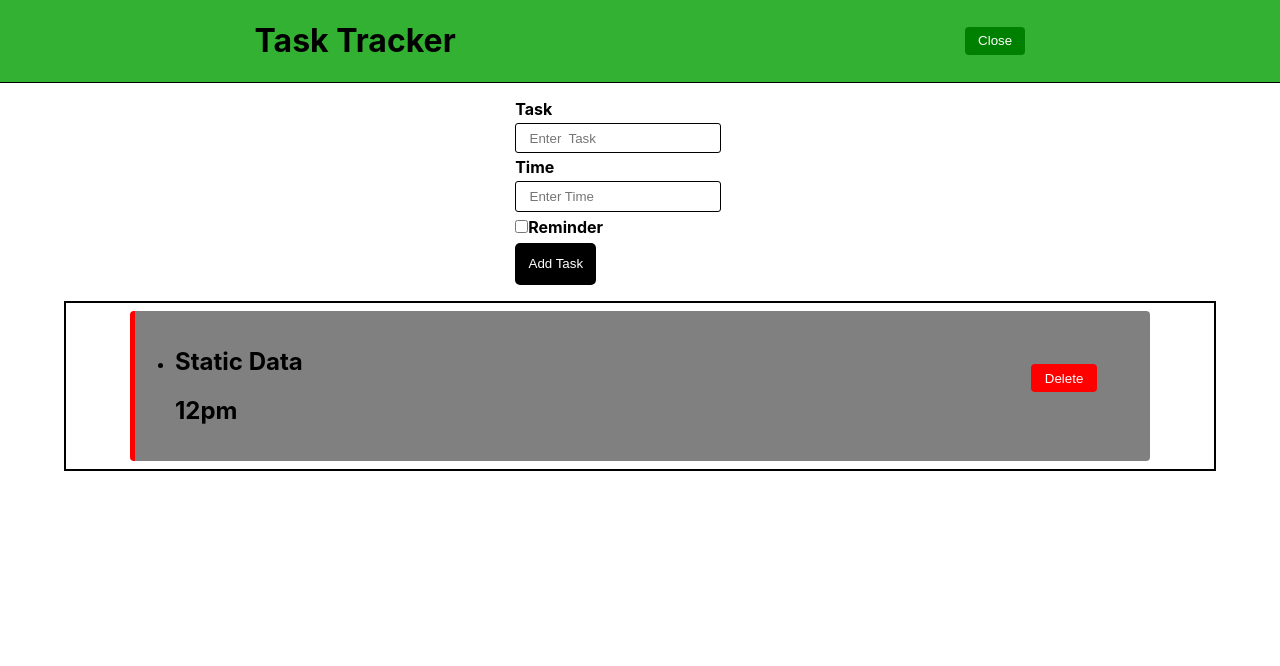
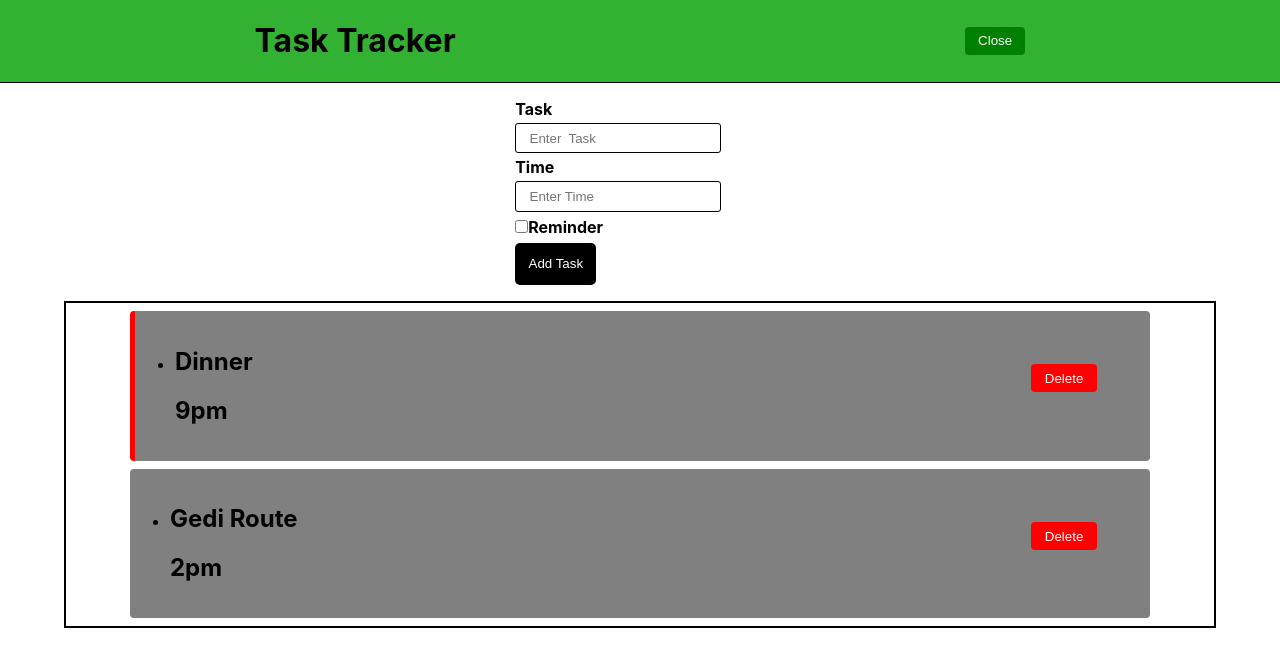
Before and after one commit to mohitjangir17/traversymediabasics, a React (Create React App) app: page / in a window 1280 px wide. Shown: the top 666 px of the page. Built offline with nearby package versions, Linux system fonts and the light colour scheme; data requests are answered from the project's data file.

Commit message:
backend work

```diff
--- a/db.json
+++ b/db.json
@@ -1,19 +1,16 @@
 {
-  "posts": [
+  "tasks": [
     {
-      "id": 1,
-      "title": "json-server",
-      "author": "typicode"
+      "id": "2",
+      "task": "Dinner",
+      "time": "9pm",
+      "reminder": true
+    },
+    {
+      "task": "Gedi Route",
+      "time": "2pm",
+      "reminder": false,
+      "id": "BciSXYh"
     }
-  ],
-  "comments": [
-    {
-      "id": 1,
-      "body": "some comment",
-      "postId": 1
-    }
-  ],
-  "profile": {
-    "name": "typicode"
-  }
+  ]
 }
--- a/src/App.js
+++ b/src/App.js
@@ -1,36 +1,76 @@
-import { useState } from "react";
+import { useEffect, useState } from "react";
 import "./App.css";
 import Header from "./Header";
 import Tasks from "./Tasks";
 import AddTask from "./AddTask";
 
 function App() {
-  var [tasks, setTasks] = useState([
-    {
-      id: "0",
-      task: "Static Data",
-      time: "12pm",
-      reminder: true,
-    },
-  ]);
+  var [tasks, setTasks] = useState([]);
+  useEffect(() => {
+    const getTasks = async () => {
+      const tasksFromServer = await fetchTasks();
+      setTasks(tasksFromServer);
+    };
+    getTasks();
+  }, []);
 
-  const addTask = (task) => {
-    const id = Math.floor(Math.random() * 10000000) + 1;
-    const newTask = { id, ...task };
-    console.log(newTask);
-    setTasks([...tasks, newTask]);
+  // fetching tasks
+  const fetchTasks = async () => {
+    const res = await fetch("http://localhost:8080/tasks");
+    const data = await res.json();
+
+    return data;
   };
 
-  const deleteTask = (id) => {
+  const fetchTask = async (id) => {
+    const res = await fetch(`http://localhost:8080/tasks/${id}`);
+    const data = await res.json();
+
+    return data;
+  };
+
+  const addTask = async (task) => {
+    const res = await fetch("http://localhost:8080/tasks", {
+      method: "POST",
+      headers: { "Content-type": "application/json" },
+      body: JSON.stringify(task),
+    });
+
+    const data = await res.json();
+
+    setTasks([...tasks, data]);
+
+    // const id = Math.floor(Math.random() * 10000000) + 1;
+    // const newTask = { id, ...task };
+    // console.log(newTask);
+    // setTasks([...tasks, newTask]);
+  };
+
+  const deleteTask = async (id) => {
+    await fetch(`http://localhost:8080/tasks/${id}`, {
+      method: "DELETE",
+    });
+
     setTasks(tasks.filter((task) => task.id !== id));
     console.log("deleted");
   };
 
-  const toggleReminder = (id) => {
-    console.log(id);
+  const toggleReminder = async (id) => {
+    const taskToToggle = await fetchTask(id);
+    const updTask = { ...taskToToggle, reminder: !taskToToggle.reminder };
+
+    const res = await fetch(`http://localhost:8080/tasks/${id}`, {
+      method: "PUT",
+      headers: {
+        "Content-type": "application/json",
+      },
+      body: JSON.stringify(updTask),
+    });
+
+    const data = await res.json();
     setTasks(
       tasks.map((task) =>
-        task.id === id ? { ...task, reminder: !task.reminder } : task
+        task.id === id ? { ...task, reminder: data.reminder } : task
       )
     );
   };
```
Also changed, not shown: src/db.json (deleted, +0 -16 lines), 1 other file (tests, documents, lock files or other folders).
